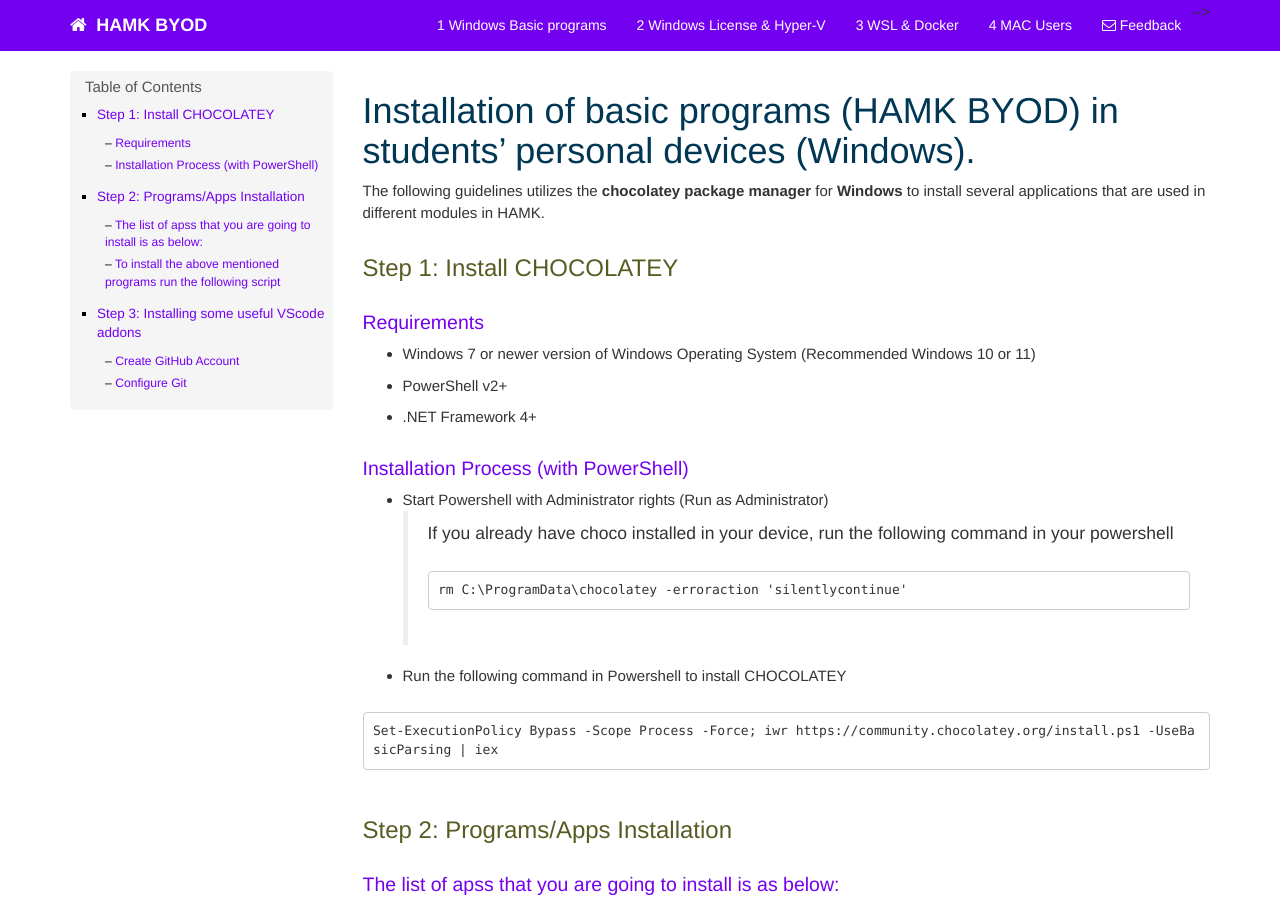
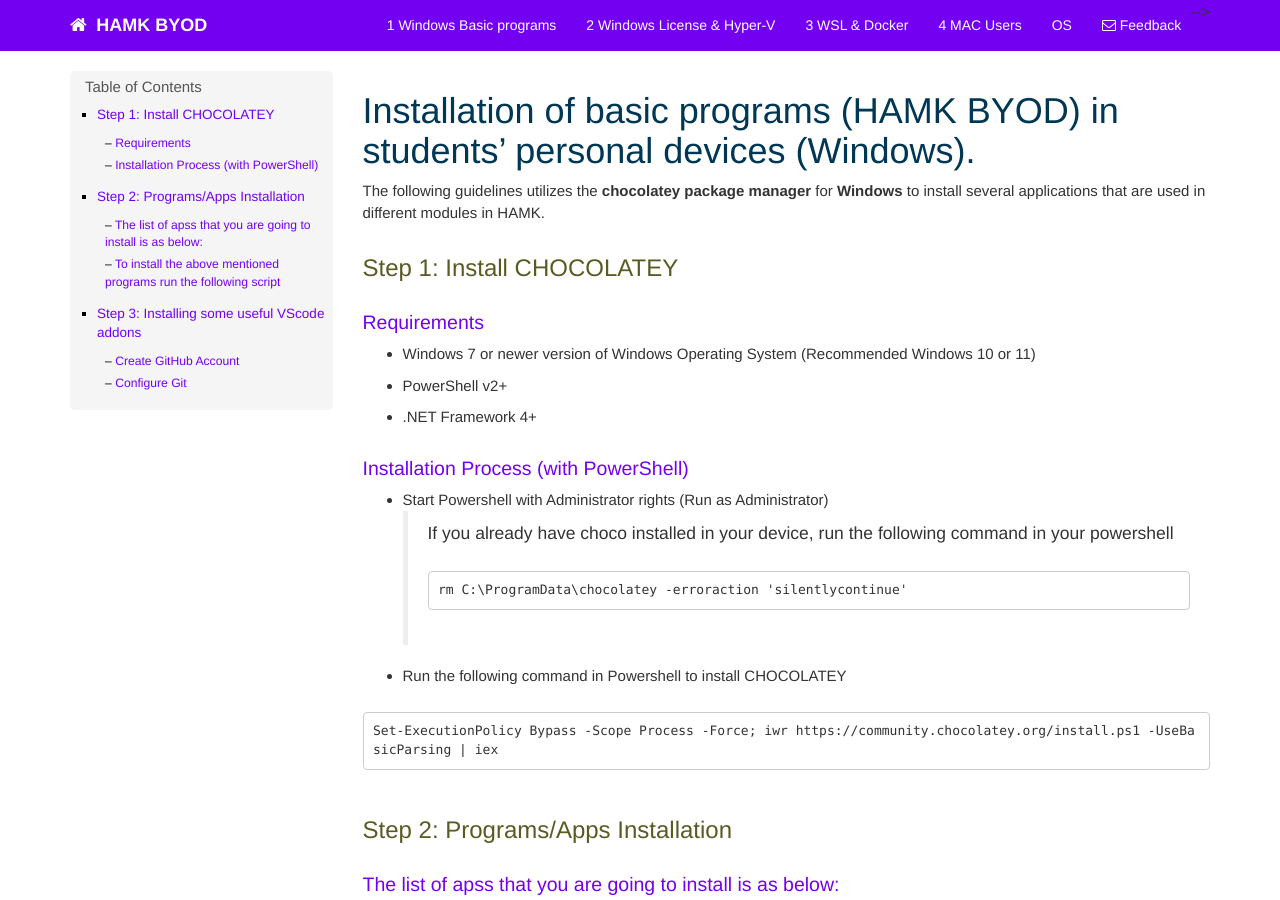
Before and after one commit to tkohonen/tkohonen.github.io, a Jekyll site: the page built from index.md, in a window 1280 px wide and 900 px high. Built offline with Jekyll 4.4.1, drawn with Linux system fonts in a browser that asks for light colours; our own code applies the rules of GitHub Pages for plain Markdown files; comment, search, counter and statistics services are not loaded.

```diff
--- a/_data/topnav.yml
+++ b/_data/topnav.yml
@@ -11,3 +11,5 @@ topnav:
       url: /Windows_11_WSL
     - title: 4 MAC Users
       url: /HAMK_BASIC_Software_MacUsers
+    - title: OS
+      url: /OS_test
```
